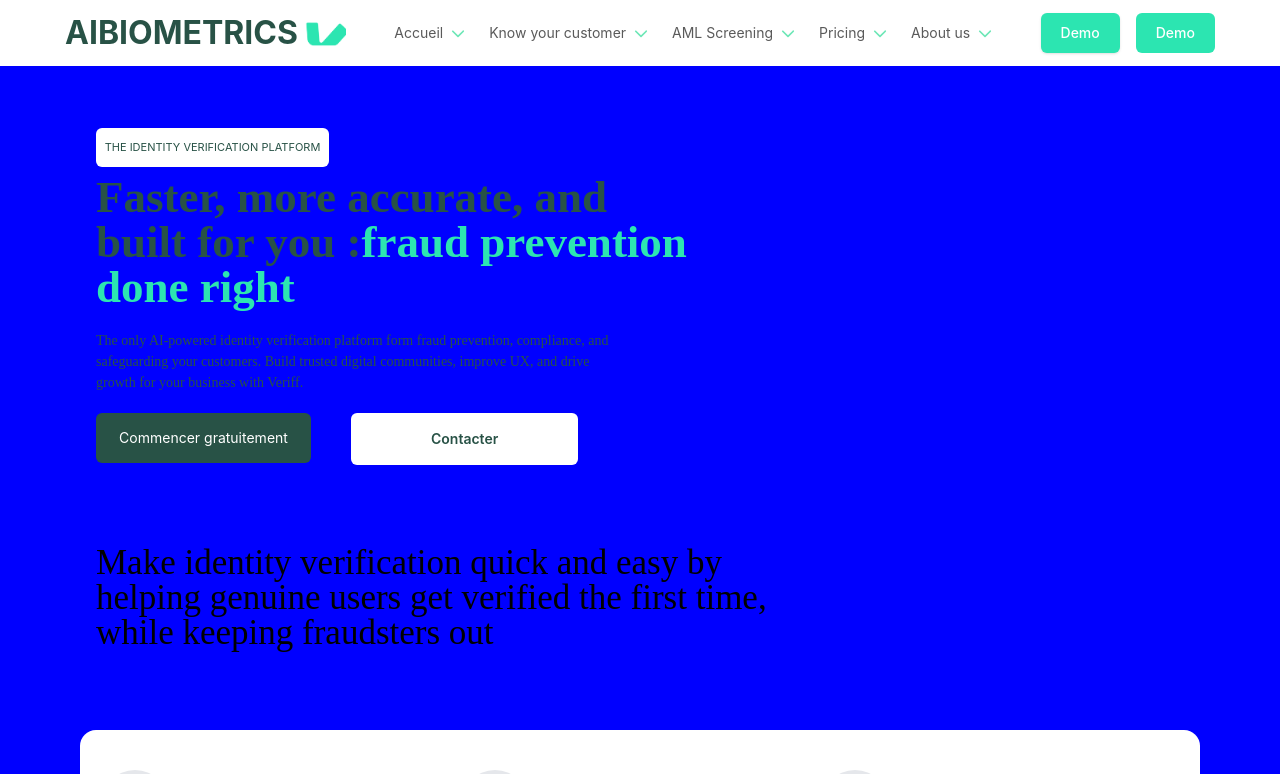
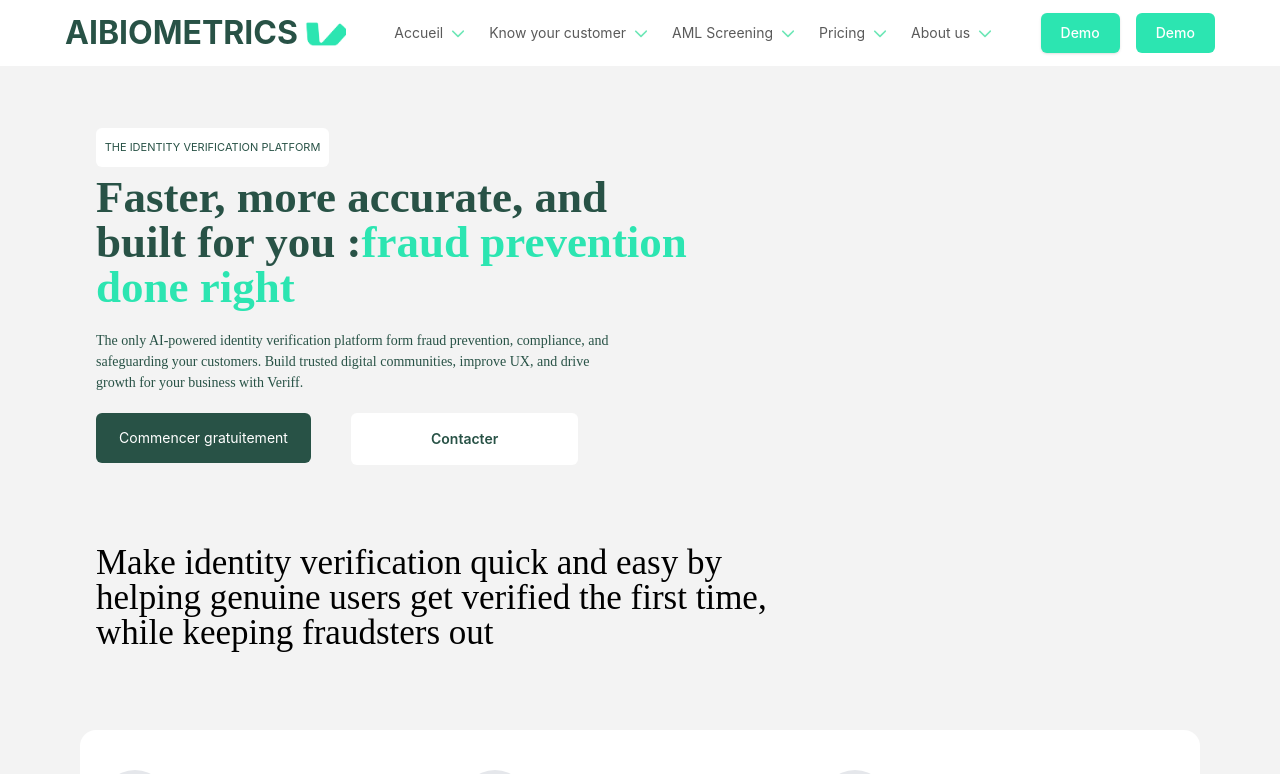
Before and after one commit to chrisvaldes/sekure-site, a React (Create React App) app: page / in a window 1280 px wide. Shown: the top 774 px of the page. Built offline with nearby package versions, Linux system fonts and the light colour scheme.

Commit message:
version1.5

```diff
--- a/src/index.css
+++ b/src/index.css
@@ -8,8 +8,8 @@ body {
     sans-serif;
   -webkit-font-smoothing: antialiased;
   -moz-osx-font-smoothing: grayscale;
-  /* background-color: #f3f3f3; */
-  background-color: blue;
+  background-color: #f3f3f3;
+  /* background-color: blue; */
 
 }
 
```
